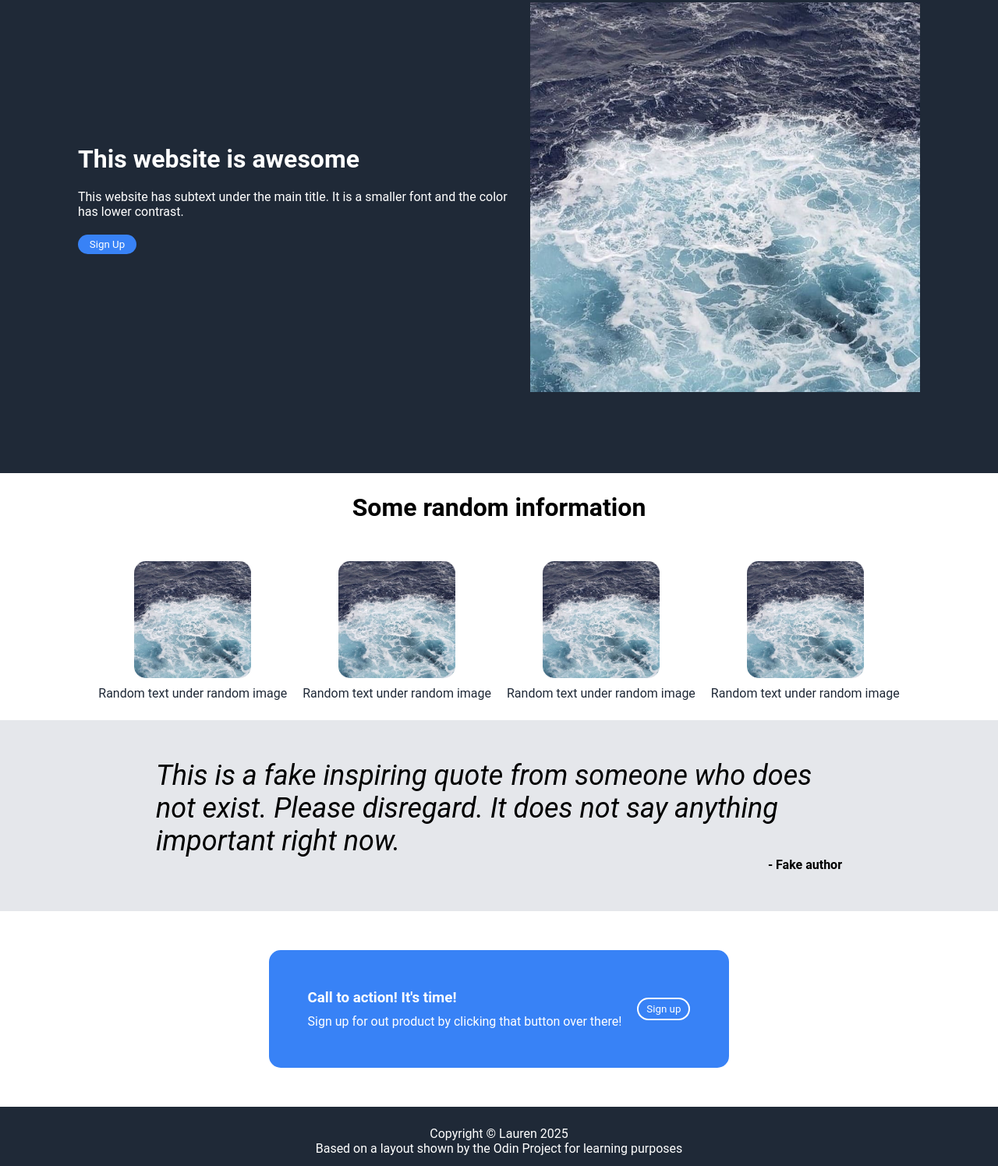
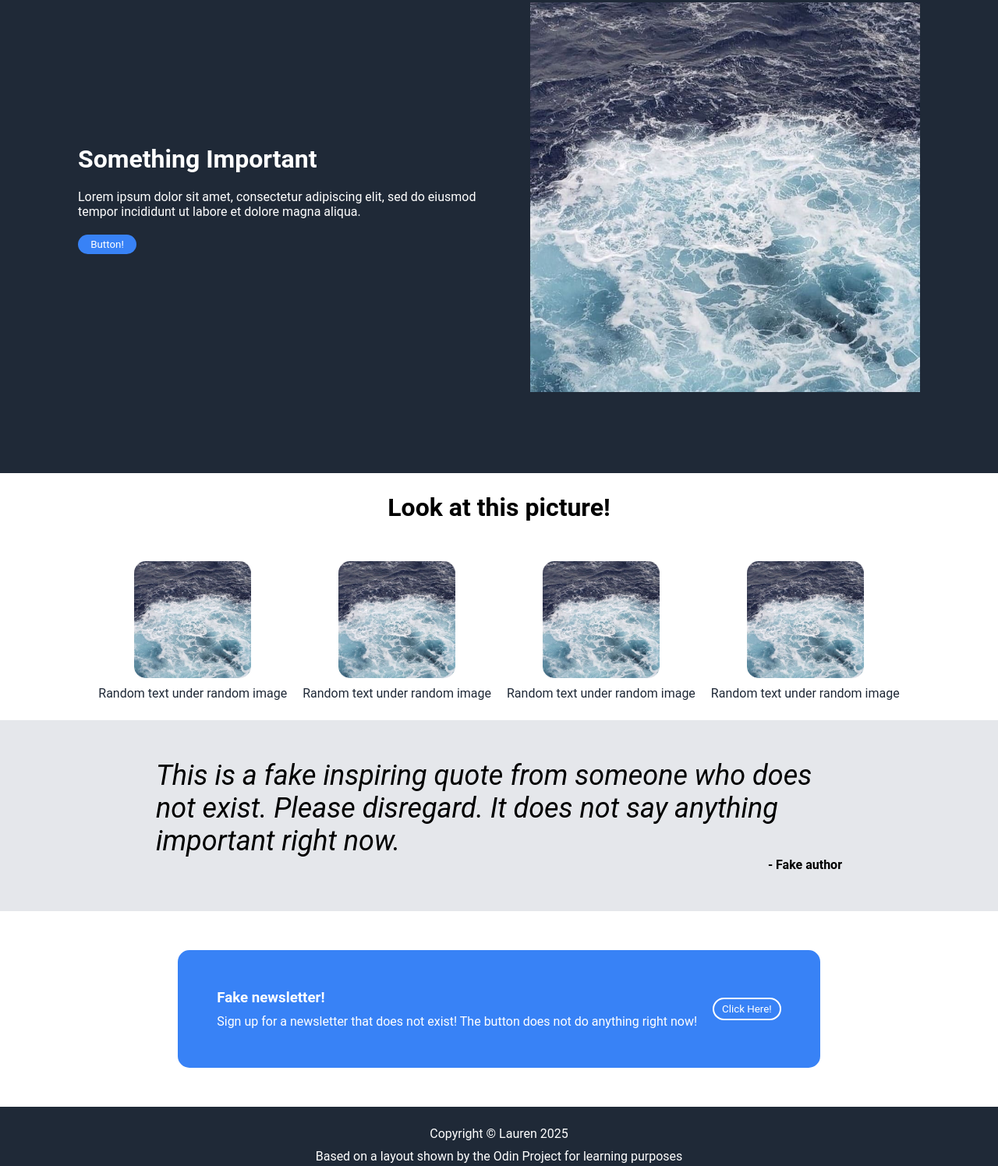
Before and after one commit to laurencrtr/odin-landing-page, a plain HTML site: page index.html in a window 1280 px wide. Shown: the part 185-1681 px from the top of the page at 78% size. Drawn offline with Linux system fonts and the light colour scheme.

Commit message:
Update text in the boxes and footer style

```diff
--- a/index.html
+++ b/index.html
@@ -9,7 +9,7 @@
 <body>
     <div class="header-box">
         <div class="logo">
-            <h1>Header logo</h1>
+            <h1>Logo or Title</h1>
         </div>
 
         <div class="links-top">
@@ -24,9 +24,9 @@
     <div class="mid-box">
         <div class="mid-1">
             <div class="mid-1-left">
-                <h1>This website is awesome</h1>
-                <p>This website has subtext under the main title. It is a smaller font and the color has lower contrast.</p>
-                <button>Sign Up</button>
+                <h1>Something Important</h1>
+                <p>Lorem ipsum dolor sit amet, consectetur adipiscing elit, sed do eiusmod tempor incididunt ut labore et dolore magna aliqua.</p>
+                <button>Button!</button>
             </div>
 
             <div class="mid-1-right">
@@ -35,7 +35,7 @@
         </div>
 
         <div class="basic-centered">
-            <h1>Some random information</h1>
+            <h1>Look at this picture!</h1>
         </div>
 
         <div class="mid-2">
@@ -65,11 +65,11 @@
         <div class="mid-4-outer">
             <div class="mid-4-inner">
                 <div class="mid-4-left">
-                    <h3>Call to action! It's time!</h3>
-                    <p>Sign up for out product by clicking that button over there!</p>
+                    <h3>Fake newsletter!</h3>
+                    <p>Sign up for a newsletter that does not exist! The button does not do anything right now!</p>
                 </div>
                 <div class="mid-4-right">
-                    <button>Sign up</button>
+                    <button>Click Here!</button>
                 </div>
             </div>
         </div>
--- a/styles.css
+++ b/styles.css
@@ -165,4 +165,5 @@ button {
     justify-content: center;
     align-items: center;
     padding: 25px 50px;
+    gap: 10px;
 }
```
